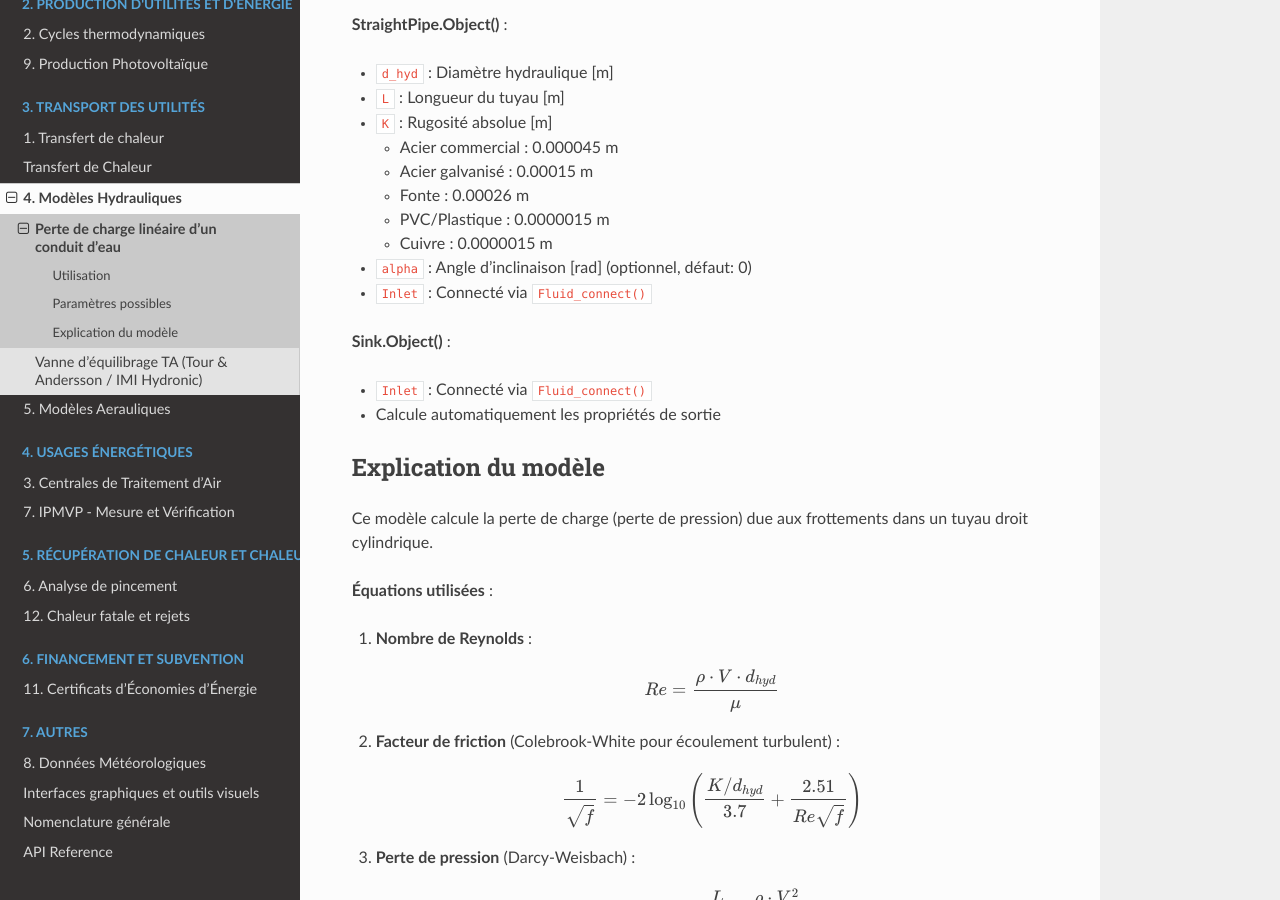
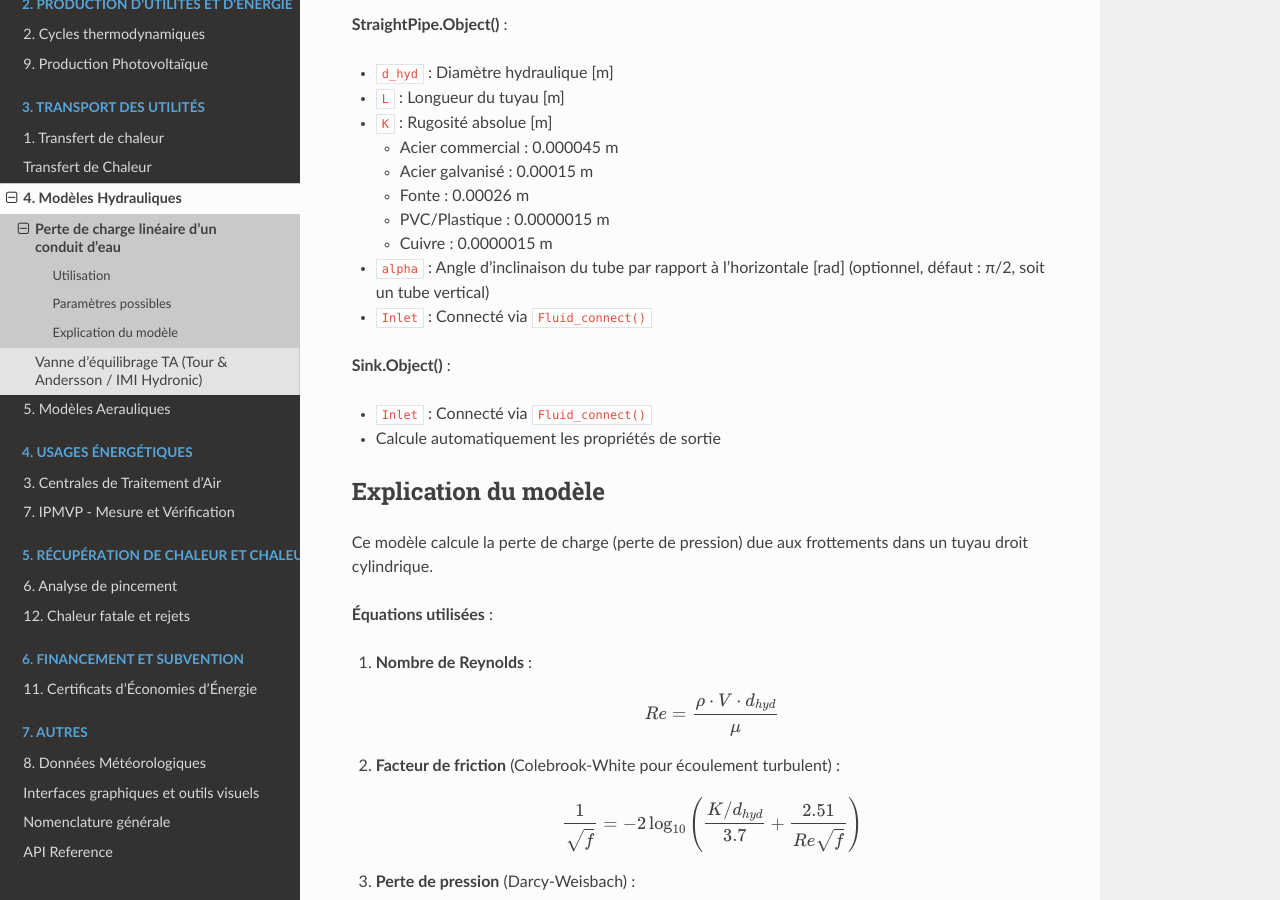
Before and after one commit to ZoheirHADID/EnergySystemModels-fr, a Sphinx documentation site: the page built from docs/source/004-hydraulic/perte_pression_lineaire.rst, in a window 1280 px wide and 900 px high, scrolled down 2325 px. Built offline with Sphinx 7.4.7 and the Read the Docs theme 3.1.0, drawn with Linux system fonts in a browser that asks for light colours; some of the changed text lies outside the part shown.

Commit message:
docs: préciser les paramètres de perte de pression

```diff
--- a/docs/source/004-hydraulic/perte_pression_lineaire.rst
+++ b/docs/source/004-hydraulic/perte_pression_lineaire.rst
@@ -106,7 +106,8 @@ Paramètres possibles
   - PVC/Plastique : 0.0000015 m
   - Cuivre : 0.0000015 m
 
-- ``alpha`` : Angle d'inclinaison [rad] (optionnel, défaut: 0)
+- ``alpha`` : Angle d'inclinaison du tube par rapport à l'horizontale [rad]
+  (optionnel, défaut : π/2, soit un tube vertical)
 - ``Inlet`` : Connecté via ``Fluid_connect()``
 
 **Sink.Object()** :
```
Also changed, not shown: other parts of docs/source/004-hydraulic/perte_pression_lineaire.rst (+1 -1 lines).
